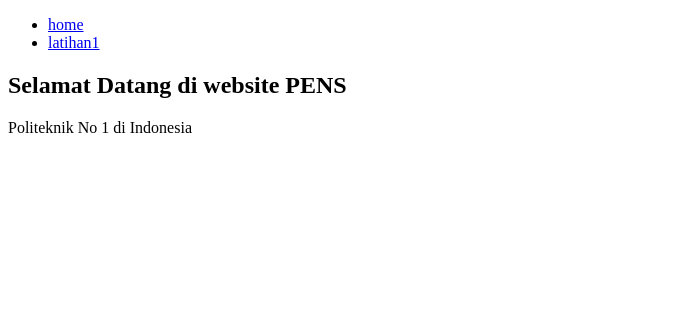
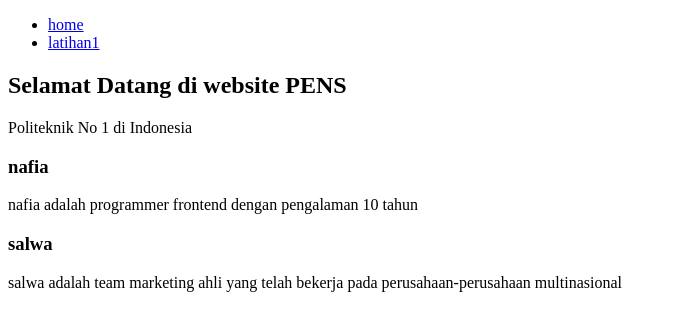
Before and after one commit to nafiafatimah/latihan1, a plain HTML site: page index.html/index.html in a window 1280 px wide. Shown: the whole page, without its empty margins (0-676 px from the left). Drawn offline with Linux system fonts and the light colour scheme.

Commit message:
latihan1A

```diff
--- a/index.html/index.html
+++ b/index.html/index.html
@@ -17,6 +17,17 @@
         <h2>Selamat Datang di website PENS</h2>
         <p>Politeknik No 1 di Indonesia</p>
     </header>
+    <section>
+        <title>Team Kami</title>
+        <div>
+            <div>
+                <h3>nafia</h3>
+                <p>nafia adalah programmer frontend dengan pengalaman 10 tahun</p>
+            </div>
+            <div>
+                <h3>salwa</h3>
+                <p>salwa adalah team marketing ahli yang telah bekerja pada perusahaan-perusahaan multinasional</p>
+            </div
 
 
 </body>
```
